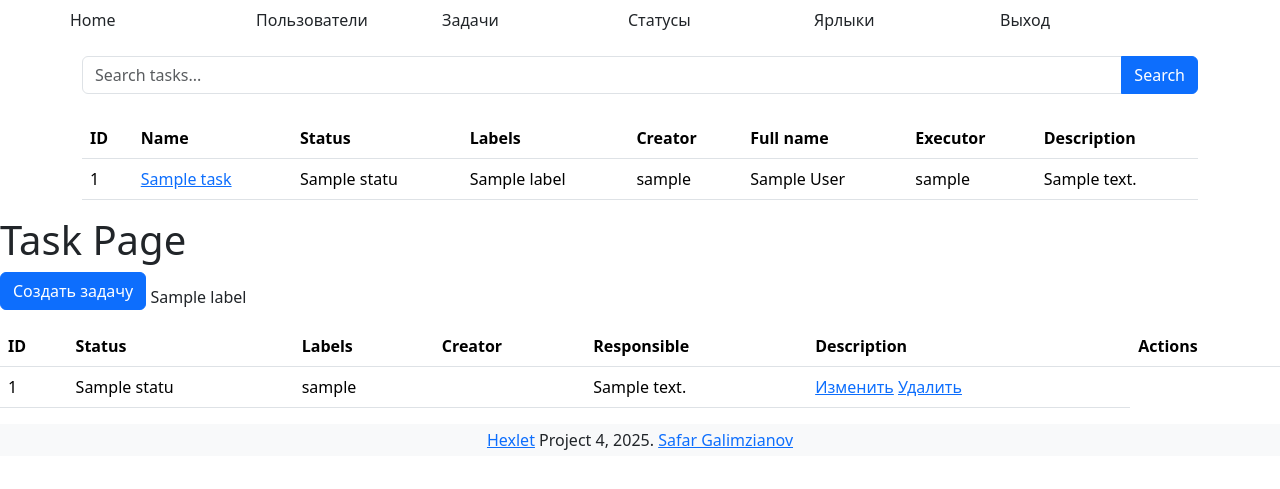
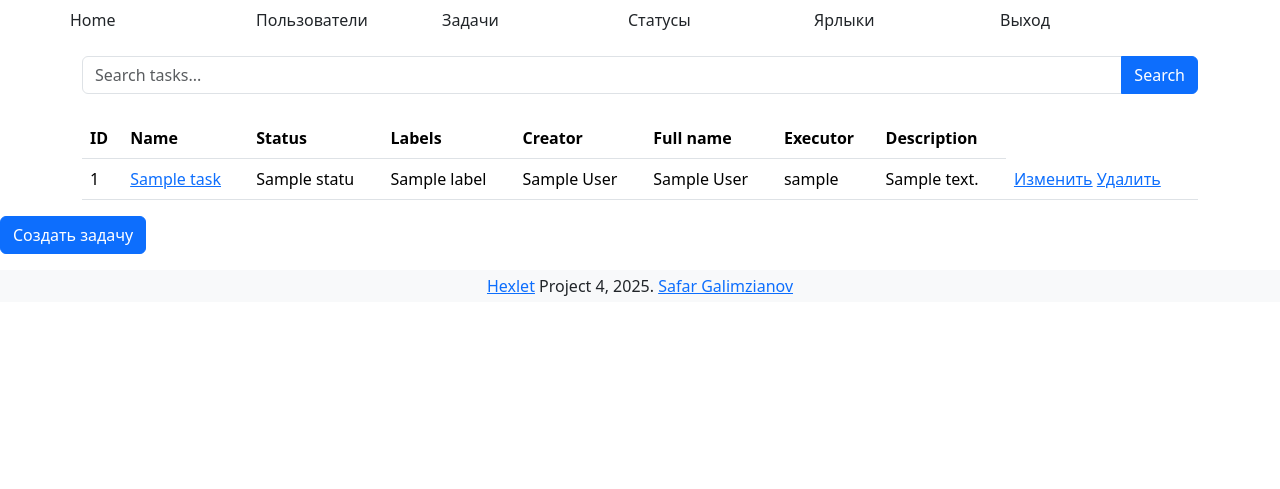
Before and after one commit to SafarGalimzianov/python-project-52, a Django app: page /tasks/ in a window 1280 px wide. Shown: the top 489 px of the page. Run offline with Django 5.2, Linux system fonts and the light colour scheme; a user stored in the database is signed in; tables that the repository leaves empty hold one stand-in row (values such as "Sample post").

Commit message:
1.8.?: ...

```diff
--- a/task_manager/templates/tasks/test.html
+++ b/task_manager/templates/tasks/test.html
@@ -73,10 +73,20 @@
                     {{ label }}{% if not forloop.last %}, {% endif %}
                   {% endfor %}
                 </td>
-                <td>{{ task.creator.username|default:"-" }}</td>
+                <td>{{ task.creator.first_name }} {{ task.creator.last_name }}</td>
                 <td>{{ task.executor.first_name }} {{ task.executor.last_name }}</td>
                 <td>{{ task.executor.username|default:"-" }}</td>
                 <td>{{ task.description }}</td>
+                <td>
+                  <a href="{% url 'task_update' task.id %}">Изменить</a>
+                  <a href="{% url 'task_delete' task.id %}">Удалить</a>
+                  {% comment %}
+                  <form method="post" action="{% url 'status_delete' status.id %}" style="display:inline;">
+                    {% csrf_token %}
+                    <button type="submit" onclick="return confirm('Delete this status?');">Удалить</button>
+                  </form>
+                  {% endcomment %}
+                </td>
               </tr>
               {% empty %}
               <tr>
@@ -90,47 +100,8 @@
           <p>No tasks available.</p>
         {% endif %}
       </div>
+  <a class="btn btn-primary mb-3" href="/tasks/create/">Создать задачу</a>
 
-
-  <h1>Task Page</h1>
-  <a class="btn btn-primary mb-3" href="/tasks/create/">Создать задачу</a>
-  <table class="table">
-    <thead>
-      <tr>
-        <th>ID</th>
-        <th>Status</th>
-        <th>Labels</th>
-        <th>Creator</th>
-        <th>Responsible</th>
-        <th>Description</th>
-        <th>Actions</th>
-      </tr>
-    </thead>
-    <tbody>
-      {% for task in table_content %}
-        <tr>
-          <td>{{ task.id }}</td>
-          <td>{{ task.status }}</td>
-          {% for label in task.labels.all %}
-              {{ label }}{% if not forloop.last %}, {% endif %}
-          {% endfor %}
-          <td>{{ task.creator }}</td>
-          <td>{{ task.responsible }}</td>
-          <td>{{ task.description }}</td>
-          <td>
-            <a href="{% url 'task_update' task.id %}">Изменить</a>
-            <a href="{% url 'task_delete' task.id %}">Удалить</a>
-            {% comment %}
-            <form method="post" action="{% url 'status_delete' status.id %}" style="display:inline;">
-              {% csrf_token %}
-              <button type="submit" onclick="return confirm('Delete this status?');">Удалить</button>
-            </form>
-            {% endcomment %}
-          </td>
-        </tr>
-      {% endfor %}
-    </tbody>
-  </table>
   <footer class="footer py-1 bg-light">
     <div class="container text-center">
       <span>
```
